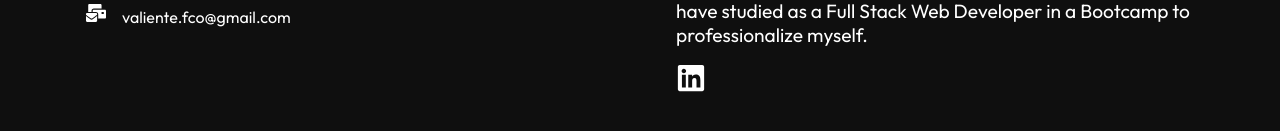
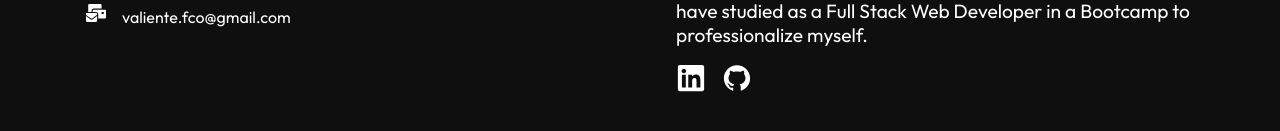
Before and after one commit to FranBrave/REACT-Portfolio, a React (Create React App) app: page / in a window 1280 px wide. Shown: the part 996-1127 px from the top of the page. Built offline with nearby package versions, Linux system fonts and the light colour scheme; a web font is replaced by a local one.

Commit message:
add github

```diff
--- a/src/components/Footer/Footer.jsx
+++ b/src/components/Footer/Footer.jsx
@@ -1,5 +1,6 @@
 import "./Footer.scss";
 import React from "react";
+import { AiFillGithub } from "react-icons/ai";
 import { FaHome, FaMailBulk, FaPhone, FaLinkedin } from "react-icons/fa";
 
 const Footer = () => {
@@ -60,6 +61,11 @@ const Footer = () => {
                 size={30}
                 style={{ color: "#fff", marginRight: "1rem" }}
               />
+
+              <AiFillGithub
+                size={30}
+                style={{ color: "#fff", marginRight: "1rem" }}
+              />
             </a>
           </div>
         </div>
```
Also changed, not shown: src/routes/About.scss (deleted, +0 -7 lines).
